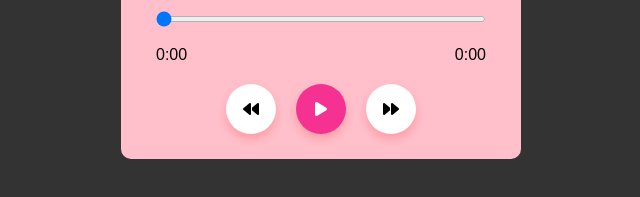
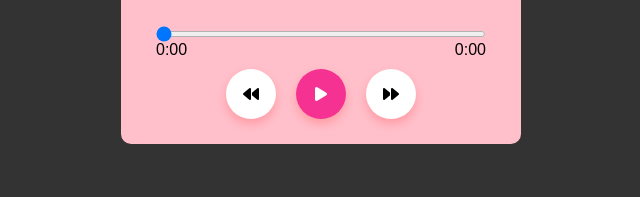
Before and after one commit to kabilan086/Music-Player, a plain HTML site: page index.html in a window 1280 px wide. Shown: the part 399-596 px from the top of the page, without its empty margins (319-959 px from the left). Drawn offline with Linux system fonts and the light colour scheme.

Commit message:
Update style.css

```diff
--- a/style.css
+++ b/style.css
@@ -44,7 +44,7 @@ p {
     display: flex;
     justify-content: space-between;
     align-items: center;
-    margin: 20px 0;
+    margin-bottom:10px;
 }
 
 #progress {
```
